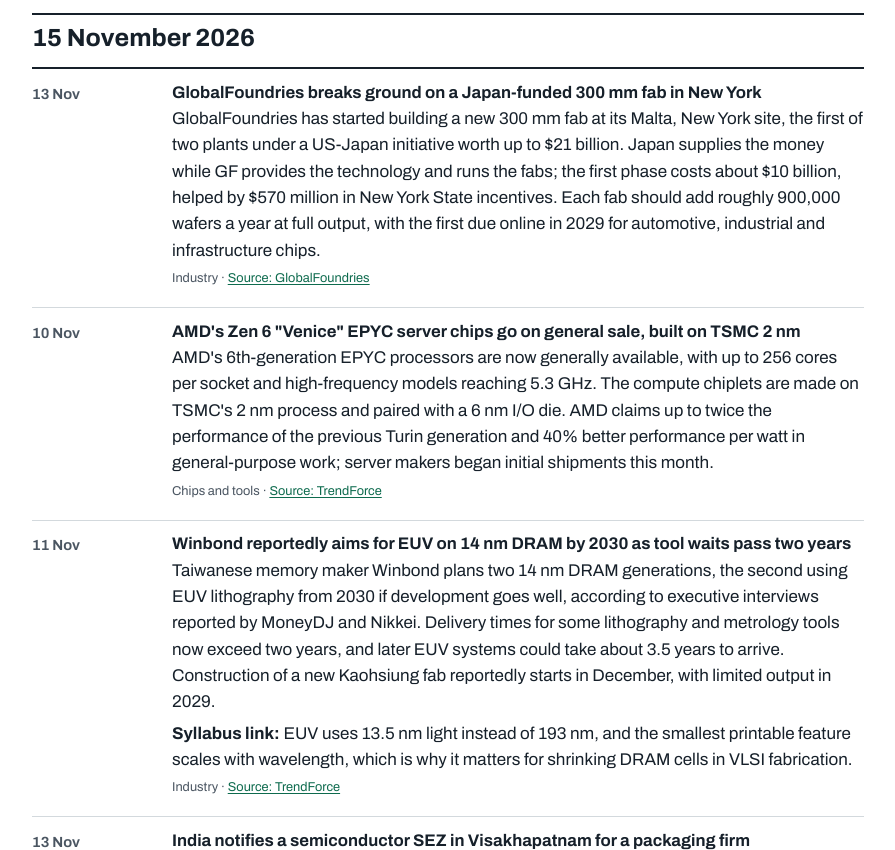
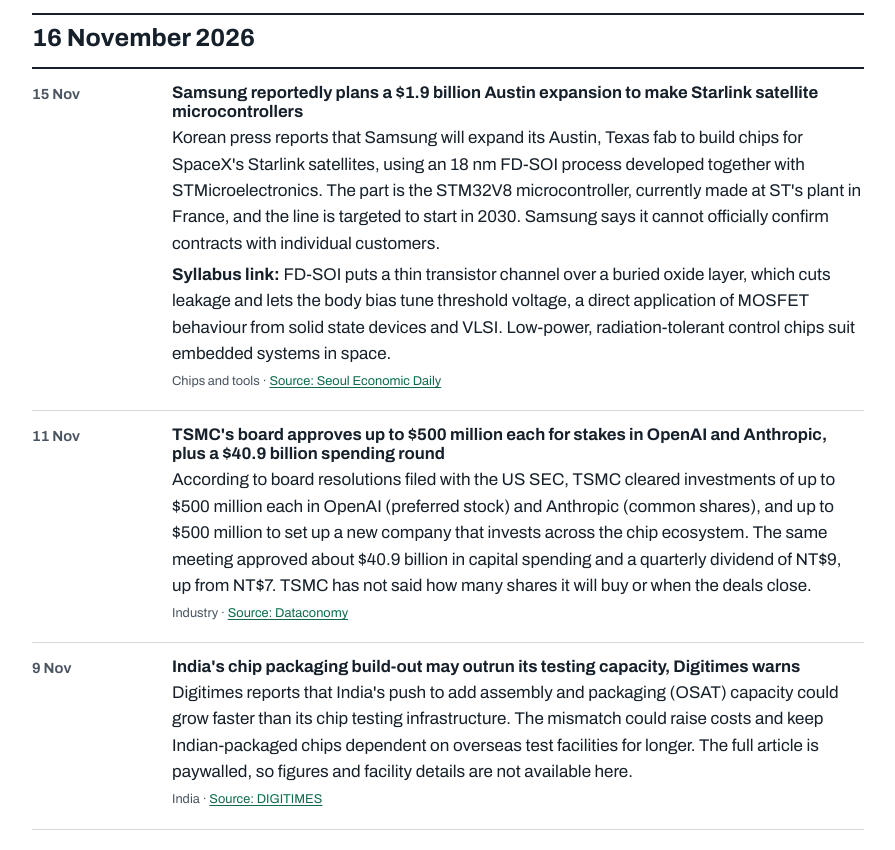
Before and after one commit to iamHari18/Hadeon123, a plain HTML site: page news/index.html in a window 1280 px wide. Shown: the part 320-1170 px from the top of the page, without its empty margins (48-943 px from the left). Drawn offline with Linux system fonts and the light colour scheme.

Commit message:
News: 2026-11-16

```diff
--- a/news/index.html
+++ b/news/index.html
@@ -68,6 +68,36 @@
   Also update "Last updated" in the footer and <lastmod> for news/ in sitemap.xml.
 -->
 <!-- NEWEST DAY GOES HERE -->
+<section class="day" id="d-2026-11-16">
+<h2>16 November 2026</h2>
+<ul class="log">
+<li>
+<time datetime="2026-11-15">15 Nov</time>
+<div>
+<h3>Samsung reportedly plans a $1.9 billion Austin expansion to make Starlink satellite microcontrollers</h3>
+<p>Korean press reports that Samsung will expand its Austin, Texas fab to build chips for SpaceX's Starlink satellites, using an 18 nm FD-SOI process developed together with STMicroelectronics. The part is the STM32V8 microcontroller, currently made at ST's plant in France, and the line is targeted to start in 2030. Samsung says it cannot officially confirm contracts with individual customers.</p>
+<p><b>Syllabus link:</b> FD-SOI puts a thin transistor channel over a buried oxide layer, which cuts leakage and lets the body bias tune threshold voltage, a direct application of MOSFET behaviour from solid state devices and VLSI. Low-power, radiation-tolerant control chips suit embedded systems in space.</p>
+<p class="tag">Chips and tools · <a href="https://en.sedaily.com/business/2026/11/16/samsung-foundry-to-make-starlink-satellite-chips-in-texas">Source: Seoul Economic Daily</a></p>
+</div>
+</li>
+<li>
+<time datetime="2026-11-11">11 Nov</time>
+<div>
+<h3>TSMC's board approves up to $500 million each for stakes in OpenAI and Anthropic, plus a $40.9 billion spending round</h3>
+<p>According to board resolutions filed with the US SEC, TSMC cleared investments of up to $500 million each in OpenAI (preferred stock) and Anthropic (common shares), and up to $500 million to set up a new company that invests across the chip ecosystem. The same meeting approved about $40.9 billion in capital spending and a quarterly dividend of NT$9, up from NT$7. TSMC has not said how many shares it will buy or when the deals close.</p>
+<p class="tag">Industry · <a href="https://dataconomy.com/2026/11/11/tsmc-approves-up-to-500-million-each-for-openai-and/">Source: Dataconomy</a></p>
+</div>
+</li>
+<li>
+<time datetime="2026-11-09">9 Nov</time>
+<div>
+<h3>India's chip packaging build-out may outrun its testing capacity, Digitimes warns</h3>
+<p>Digitimes reports that India's push to add assembly and packaging (OSAT) capacity could grow faster than its chip testing infrastructure. The mismatch could raise costs and keep Indian-packaged chips dependent on overseas test facilities for longer. The full article is paywalled, so figures and facility details are not available here.</p>
+<p class="tag">India · <a href="https://www.digitimes.com/news/a20261108VL205/testing-capacity-osat-packaging-development.html">Source: DIGITIMES</a></p>
+</div>
+</li>
+</ul>
+</section>
 <section class="day" id="d-2026-11-15">
 <h2>15 November 2026</h2>
 <ul class="log">
@@ -502,7 +532,7 @@
 </div>
 <footer class="foot">
 <div class="bar">
-<p>Hadeon is an independent study resource. Last updated <time datetime="2026-11-15">15 Nov 2026</time>.</p>
+<p>Hadeon is an independent study resource. Last updated <time datetime="2026-11-16">16 Nov 2026</time>.</p>
 <ul>
 <li><a href="../placement/">Placement</a></li>
 <li><a href="../study/">Study material</a></li>
--- a/sitemap.xml
+++ b/sitemap.xml
@@ -77,7 +77,7 @@
   </url>
   <url>
     <loc>https://iamhari18.github.io/Hadeon123/news/</loc>
-    <lastmod>2026-11-15</lastmod>
+    <lastmod>2026-11-16</lastmod>
     <priority>0.9</priority>
   </url>
   <url>
```
